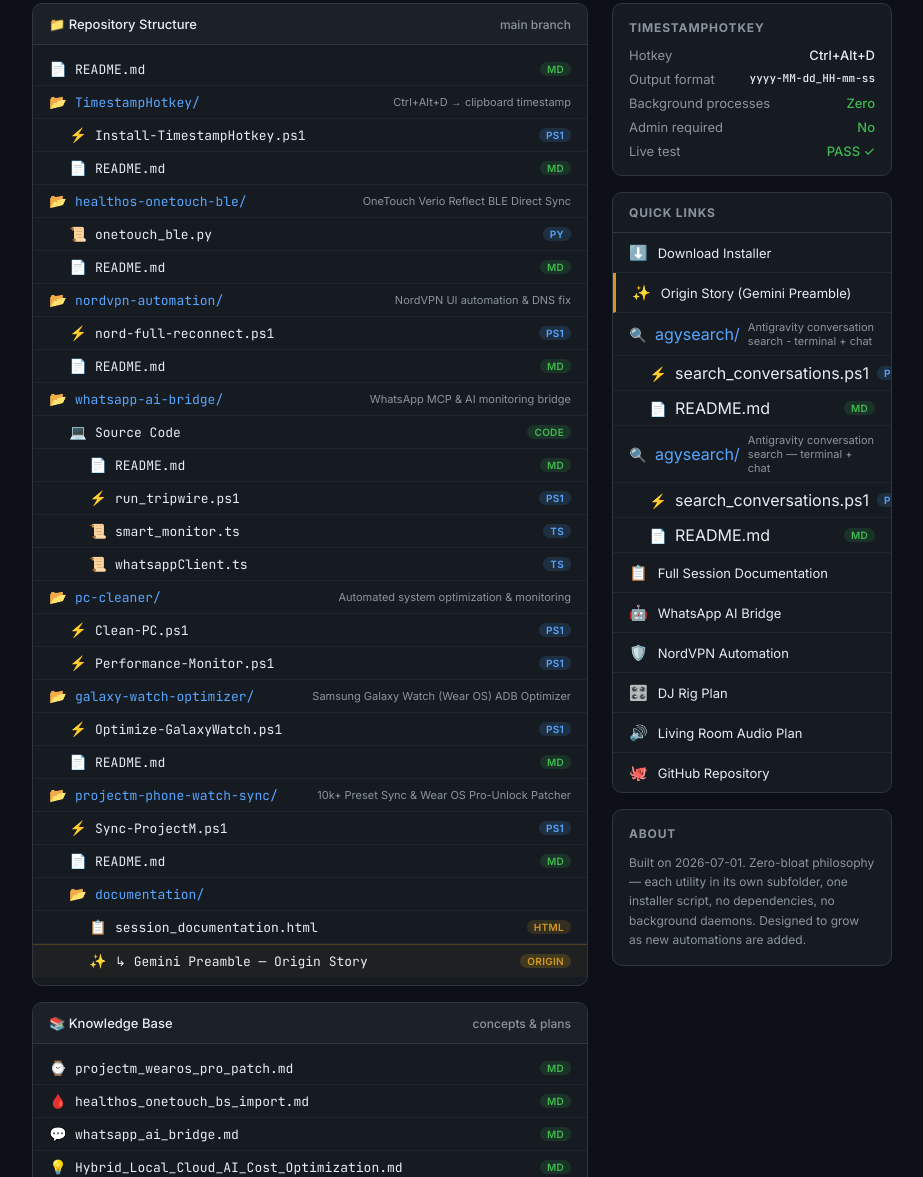
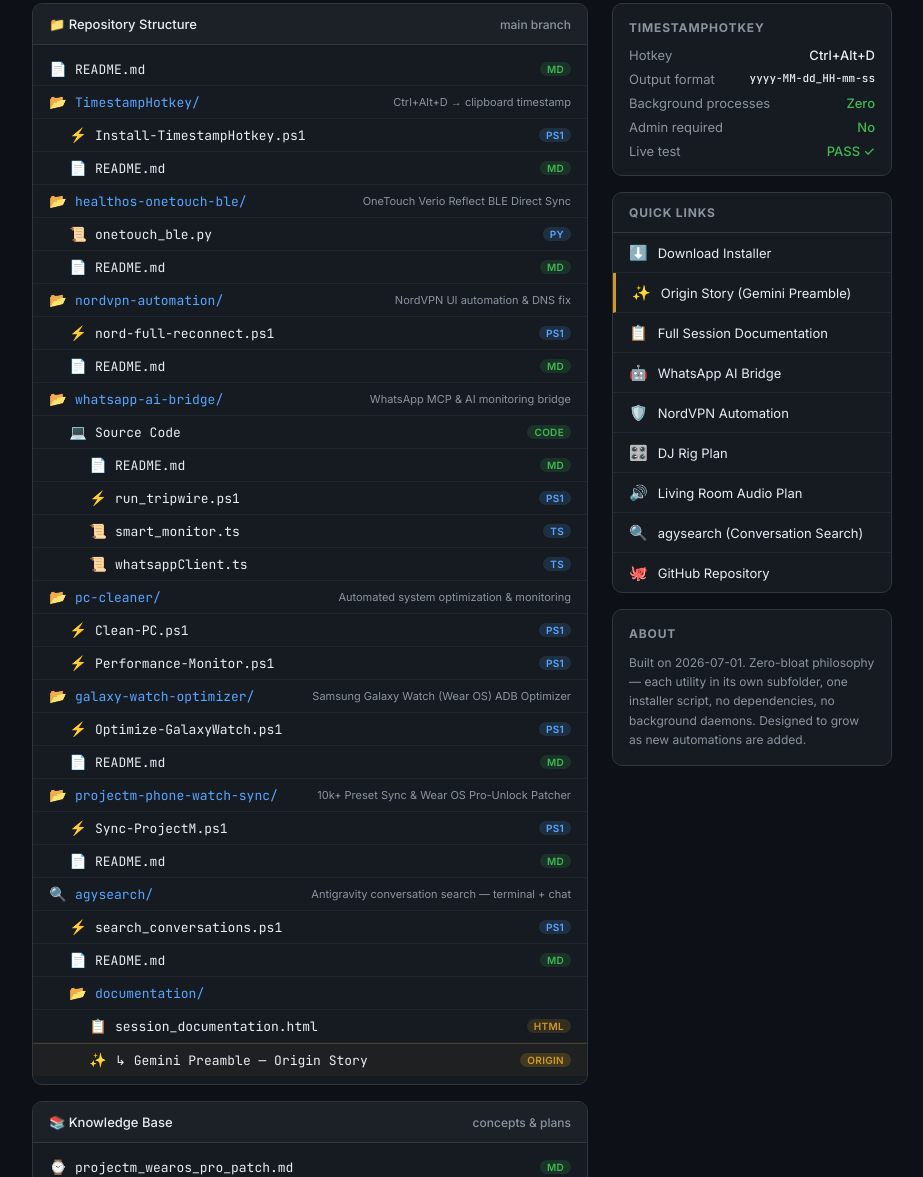
Before and after one commit to naudiac/utility-scripts, a plain HTML site: page index.html in a window 1280 px wide. Shown: the part 206-1383 px from the top of the page, without its empty margins (178-1101 px from the left). Drawn offline with Linux system fonts and the light colour scheme.

Commit message:
Fix index.html - agysearch in repo structure + single quick link

```diff
--- a/index.html
+++ b/index.html
@@ -102,6 +102,9 @@
         <div class="tree-row folder" style="cursor:default;"><span class="icon">📂</span><span class="file-name">projectm-phone-watch-sync/</span><span class="file-desc">10k+ Preset Sync &amp; Wear OS Pro-Unlock Patcher</span></div>
         <a class="tree-row indent" href="https://github.com/naudiac/utility-scripts/blob/main/projectm-phone-watch-sync/Sync-ProjectM.ps1" target="_blank"><span class="icon">⚡</span><span class="file-name">Sync-ProjectM.ps1</span><span class="file-badge badge-ps">PS1</span></a>
         <a class="tree-row indent" href="https://github.com/naudiac/utility-scripts/blob/main/projectm-phone-watch-sync/README.md" target="_blank"><span class="icon">📄</span><span class="file-name">README.md</span><span class="file-badge badge-md">MD</span></a>
+        <div class="tree-row folder" style="cursor:default;"><span class="icon">&#128269;</span><span class="file-name">agysearch/</span><span class="file-desc">Antigravity conversation search &#8212; terminal + chat</span></div>
+        <a class="tree-row indent" href="https://github.com/naudiac/utility-scripts/raw/main/agysearch/search_conversations.ps1" target="_blank"><span class="icon">&#9889;</span><span class="file-name">search_conversations.ps1</span><span class="file-badge badge-ps">PS1</span></a>
+        <a class="tree-row indent" href="https://github.com/naudiac/utility-scripts/blob/main/agysearch/README.md" target="_blank"><span class="icon">&#128196;</span><span class="file-name">README.md</span><span class="file-badge badge-md">MD</span></a>
         <div class="tree-row indent folder" style="cursor:default;"><span class="icon">📂</span><span class="file-name">documentation/</span></div>
         <a class="tree-row indent2" href="./TimestampHotkey/documentation/session_documentation.html" target="_blank"><span class="icon">📋</span><span class="file-name">session_documentation.html</span><span class="file-badge badge-html">HTML</span></a>
         <a class="tree-row indent2" href="./TimestampHotkey/documentation/session_documentation.html#preamble" target="_blank" style="border-top:1px solid rgba(210,153,34,.25);background:rgba(210,153,34,.04);"><span class="icon">✨</span><span class="file-name">↳ Gemini Preamble — Origin Story</span><span class="file-badge" style="background:rgba(210,153,34,.2);color:var(--yellow);">ORIGIN</span></a>
@@ -149,17 +152,12 @@
       <h3>Quick Links</h3>
       <a class="link-item" href="https://github.com/naudiac/utility-scripts/raw/main/TimestampHotkey/Install-TimestampHotkey.ps1" target="_blank"><span class="link-icon">⬇️</span> Download Installer</a>
       <a class="link-item" href="./TimestampHotkey/documentation/session_documentation.html#preamble" target="_blank" style="border-left:3px solid var(--yellow);"><span class="link-icon">✨</span> Origin Story (Gemini Preamble)</a>
-        <div class="tree-row folder" style="cursor:default;"><span class="icon">&#128269;</span><span class="file-name">agysearch/</span><span class="file-desc">Antigravity conversation search - terminal + chat</span></div>
-        <a class="tree-row indent" href="https://github.com/naudiac/utility-scripts/raw/main/agysearch/search_conversations.ps1" target="_blank"><span class="icon">&#9889;</span><span class="file-name">search_conversations.ps1</span><span class="file-badge badge-ps">PS1</span></a>
-        <a class="tree-row indent" href="https://github.com/naudiac/utility-scripts/blob/main/agysearch/README.md" target="_blank"><span class="icon">&#128196;</span><span class="file-name">README.md</span><span class="file-badge badge-md">MD</span></a>
-        <div class="tree-row folder" style="cursor:default;"><span class="icon">&#128269;</span><span class="file-name">agysearch/</span><span class="file-desc">Antigravity conversation search &mdash; terminal + chat</span></div>
-        <a class="tree-row indent" href="https://github.com/naudiac/utility-scripts/raw/main/agysearch/search_conversations.ps1" target="_blank"><span class="icon">&#9889;</span><span class="file-name">search_conversations.ps1</span><span class="file-badge badge-ps">PS1</span></a>
-        <a class="tree-row indent" href="https://github.com/naudiac/utility-scripts/blob/main/agysearch/README.md" target="_blank"><span class="icon">&#128196;</span><span class="file-name">README.md</span><span class="file-badge badge-md">MD</span></a>
       <a class="link-item" href="./TimestampHotkey/documentation/session_documentation.html" target="_blank"><span class="link-icon">📋</span> Full Session Documentation</a>
       <a class="link-item" href="https://github.com/naudiac/utility-scripts/blob/main/knowledge_base/whatsapp_ai_bridge.md" target="_blank"><span class="link-icon">🤖</span> WhatsApp AI Bridge</a>
       <a class="link-item" href="https://github.com/naudiac/utility-scripts/blob/main/nordvpn-automation/README.md" target="_blank"><span class="link-icon">🛡️</span> NordVPN Automation</a>
       <a class="link-item" href="https://github.com/naudiac/utility-scripts/blob/main/knowledge_base/audio/dj_rig_plan.md" target="_blank"><span class="link-icon">🎛️</span> DJ Rig Plan</a>
       <a class="link-item" href="https://github.com/naudiac/utility-scripts/blob/main/knowledge_base/audio/living_room_car_audio_plan.md" target="_blank"><span class="link-icon">🔊</span> Living Room Audio Plan</a>
+      <a class="link-item" href="https://github.com/naudiac/utility-scripts/blob/main/agysearch/README.md" target="_blank"><span class="link-icon">&#128269;</span> agysearch (Conversation Search)</a>
       <a class="link-item" href="https://github.com/naudiac/utility-scripts" target="_blank"><span class="link-icon">🐙</span> GitHub Repository</a>
     </div>
     <div class="info-card">
```
